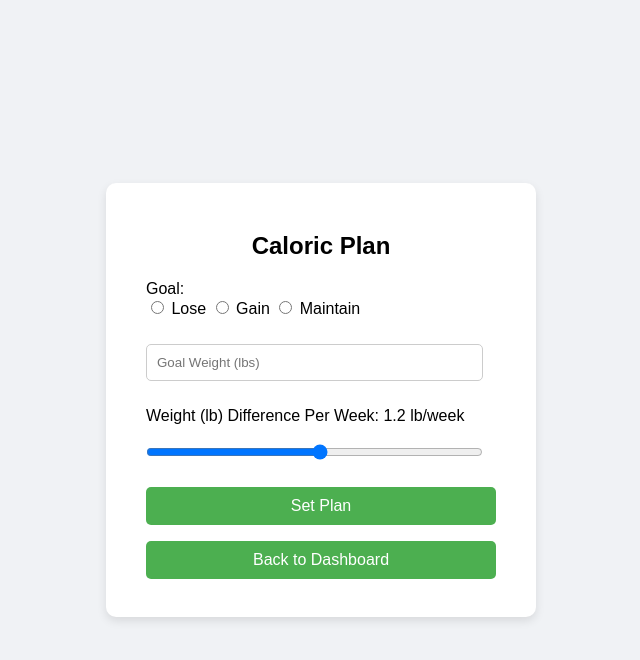
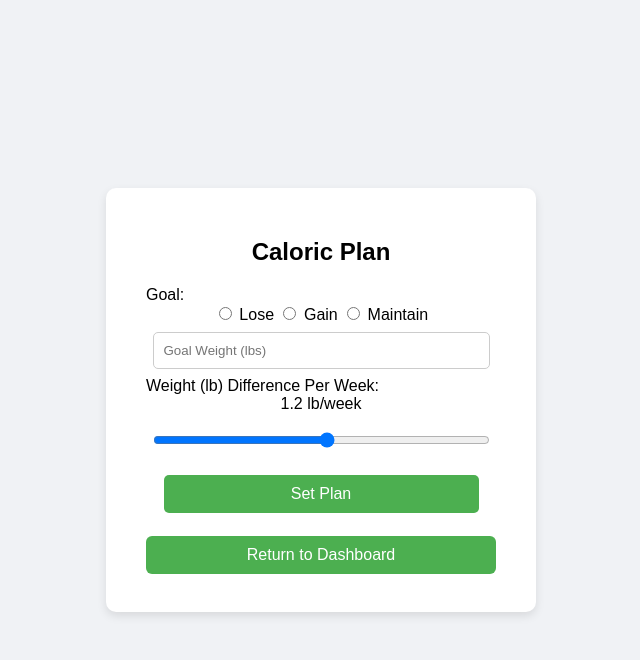
Before and after one commit to manasmaddi/CS2300-Project, a Flask app: page /caloricPlan in a window 1280 px wide. Shown: the top 660 px of the page, without its empty margins (319-959 px from the left). Run offline with Flask 3, Linux system fonts and the light colour scheme; the visitor is signed in with stand-in values (Sample User, id 1); some libraries are stand-ins or nearby versions.

Commit message:
Update caloricPlan.html

```diff
--- a/templates/caloricPlan.html
+++ b/templates/caloricPlan.html
@@ -19,15 +19,17 @@
             border-radius: 10px;
             box-shadow: 0px 4px 10px rgba(0, 0, 0, 0.1);
             width: 350px;
+            text-align: center;
         }
         h2 {
-            text-align: center;
             margin-bottom: 20px;
             color: #000000;
         }
         label {
             font-size: 16px;
             color: #000000;
+            text-align: left;
+            display: block;
         }
         input[type="text"],
         input[type="float"],
@@ -40,17 +42,35 @@
             border: 1px solid #ccc;
         }
         button {
-            width: 100%;
-            padding: 10px;
             background-color: #4CAF50;
-            border: none;
-            border-radius: 5px;
             color: white;
             font-size: 16px;
             cursor: pointer;
+            border: none;
         }
         button:hover {
             background-color: #45a049;
+        }
+        .metrics {
+            background-color: #e7f7e7;
+            border: 1px solid #b0e1b0;
+            border-radius: 5px;
+            padding: 10px;
+            margin-top: 15px;
+        }
+        .dashboard-btn {
+            background-color: #4CAF50;
+            margin-top: 15px;
+            width: 100%;
+            padding: 10px;
+            color: white;
+            border: none;
+            border-radius: 6px;
+            font-size: 16px;
+            cursor: pointer;
+        }
+        .dashboard-btn:hover {
+            background-color: #388e3c;
         }
     </style>
 </head>
@@ -59,9 +79,13 @@
         <h2>Caloric Plan</h2>
 
         {% if success %}
-            <p style="color: green; font-weight: bold;">
-                ✅ Your recommended daily calories: {{ recommended }} kcal
-            </p>
+            <div class="metrics">
+                <p><strong>✅ Your Recommended Daily Plan:</strong></p>
+                <p>Calories: {{ recommended }} kcal</p>
+                <p>Carbs: {{ carbs }} g</p>
+                <p>Protein: {{ protein }} g</p>
+                <p>Fats: {{ fats }} g</p>
+            </div>
         {% endif %}
 
         <form method="POST">
@@ -70,21 +94,20 @@
                 <input type="radio" name="goal" value="Lose"> Lose
                 <input type="radio" name="goal" value="Gain"> Gain
                 <input type="radio" name="goal" value="Maintain"> Maintain
-            </div><br>
-
-            <input type="float" name="goal_weight" placeholder="Goal Weight (lbs)" required><br>
-
-            <div>
-                <br><label for="weekly_diff">Weight (lb) Difference Per Week:</label>
-                <span id="rangeValue">1.2</span> lb/week
-                <input type="range" id="weekly_diff" name="weekly_diff" min="0" max="2.5" step="0.1" required oninput="rangeValue.innerText = this.value">
             </div>
 
+            <input type="float" name="goal_weight" placeholder="Goal Weight (lbs)" required>
+
+            <label for="weekly_diff">Weight (lb) Difference Per Week:</label>
+            <span id="rangeValue">1.2</span> lb/week
+            <input type="range" id="weekly_diff" name="weekly_diff" min="0" max="2.5" step="0.1" required oninput="rangeValue.innerText = this.value">
+
             <button type="submit">Set Plan</button>
-            <a href="{{ url_for('dashboard') }}">
-                <button type="button">Back to Dashboard</button>
-            </a>
         </form>
+
+        <a href="{{ url_for('dashboard') }}">
+            <button class="dashboard-btn">Return to Dashboard</button>
+        </a>
     </div>
 </body>
 </html>
```
